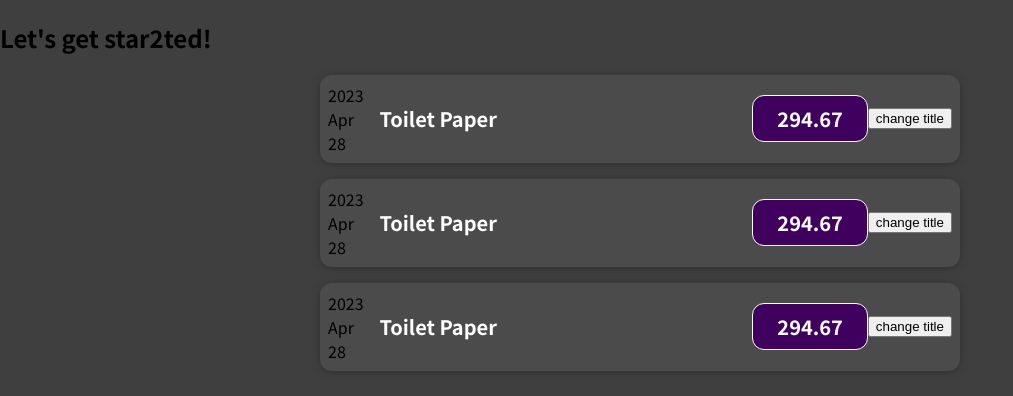
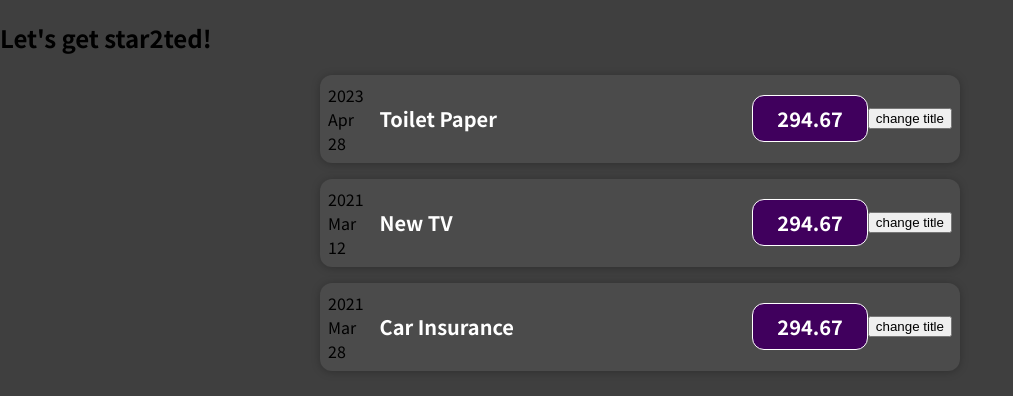
Before and after one commit to Ashraf-Magdy-Mostafa/React-Trial, a React (Create React App) app: page / in a window 1280 px wide. Shown: the top 396 px of the page, without its empty margins (0-1013 px from the left). Built offline with nearby package versions, Linux system fonts and the light colour scheme.

Commit message:
added useState for Button, Tweak

```diff
--- a/src/App.js
+++ b/src/App.js
@@ -30,14 +30,14 @@ function App() {
         date={DUMMY_EXPENSES[0].date}
       ></Expences>
       <Expences
-        title={DUMMY_EXPENSES[0].title}
-        name={DUMMY_EXPENSES[0].id}
-        date={DUMMY_EXPENSES[0].date}
+        title={DUMMY_EXPENSES[1].title}
+        name={DUMMY_EXPENSES[1].id}
+        date={DUMMY_EXPENSES[1].date}
       ></Expences>
       <Expences
-        title={DUMMY_EXPENSES[0].title}
-        name={DUMMY_EXPENSES[0].id}
-        date={DUMMY_EXPENSES[0].date}
+        title={DUMMY_EXPENSES[2].title}
+        name={DUMMY_EXPENSES[2].id}
+        date={DUMMY_EXPENSES[2].date}
       ></Expences>
     </div>
   );
--- a/src/comp/card.js
+++ b/src/comp/card.js
@@ -1,6 +1,6 @@
 import "./card.css";
 export function Card(props) {
   const classes = `card ${props.className}`;
-  console.log(classes);
+  //console.log(classes);
   return <div className={classes}>{props.children}</div>;
 }
--- a/src/comp/expnces.js
+++ b/src/comp/expnces.js
@@ -8,7 +8,8 @@ function Expences(props) {
   const expenseTitle = "car insurance";
   const expenseAmount = 294.67;
   const ClickHandler = (event) => {
-    console.log("clicked", setTitle("changed"));
+    setTitle("changed");
+    console.log("changed", title);
   };
   return (
     <Card className="expense-item">
```
